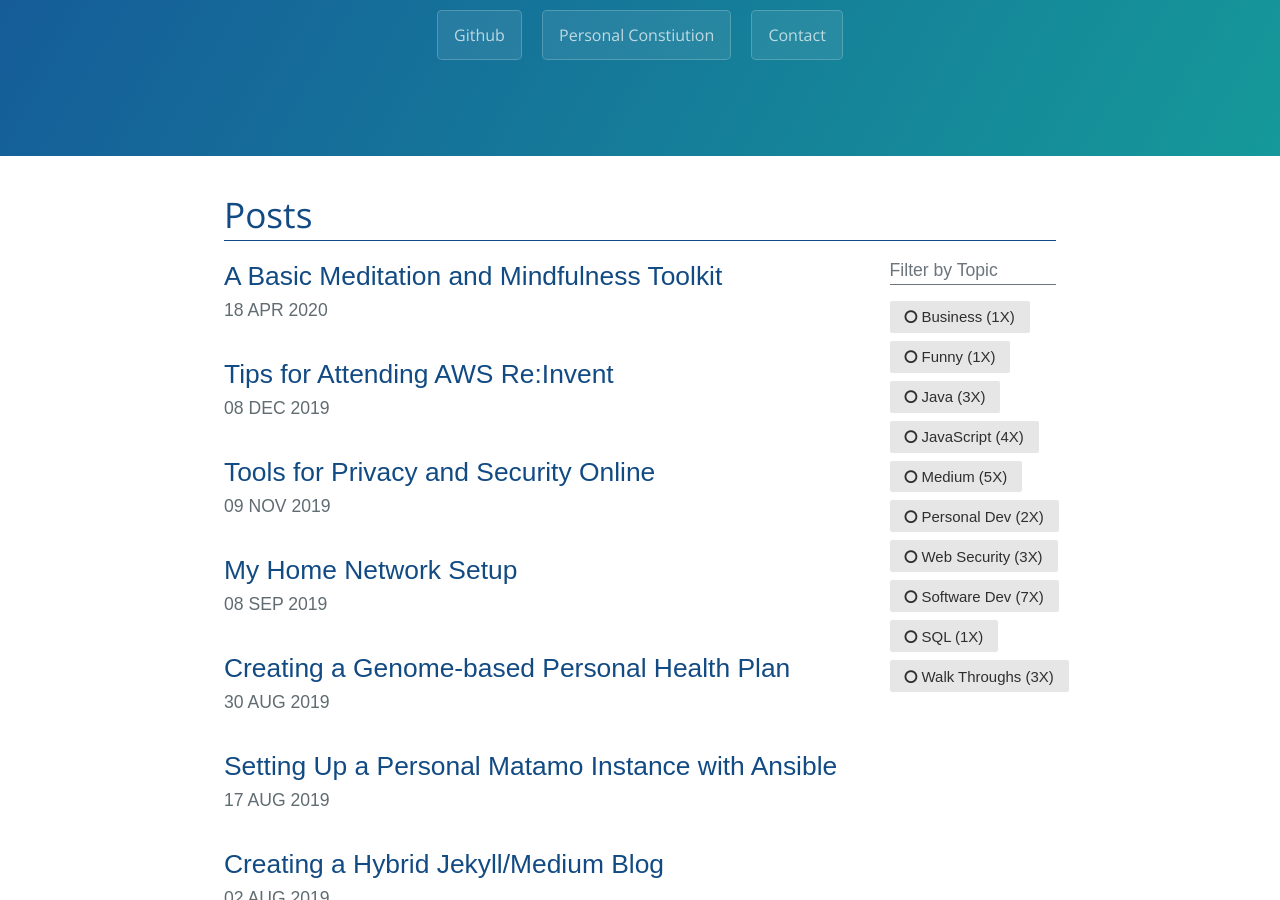
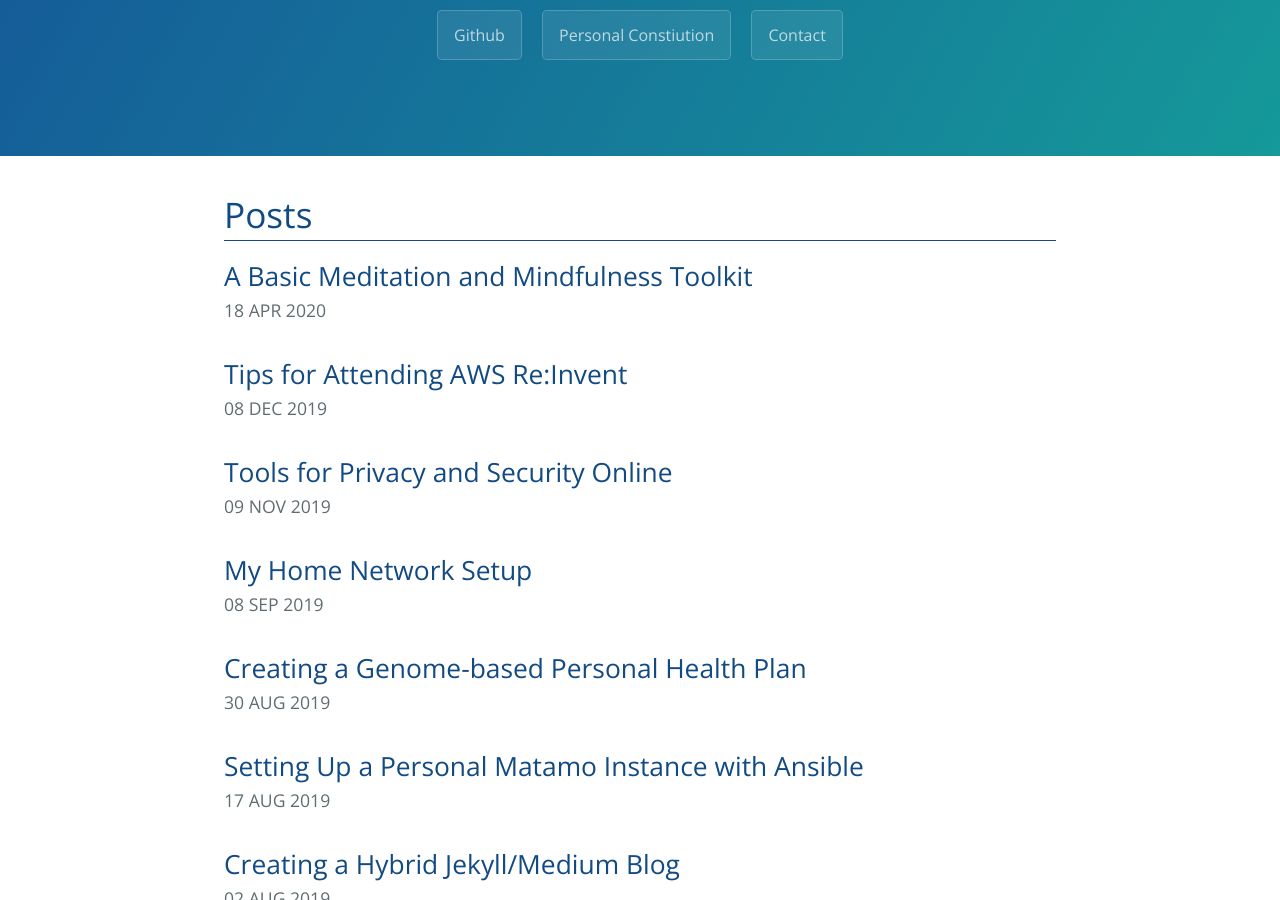
Before and after one commit to jonmbake/jonbake.com, a Jekyll site: the page built from index.md, in a window 1280 px wide and 900 px high, scrolled down 212 px. Built offline with Jekyll 4.4.1, drawn with Linux system fonts in a browser that asks for light colours; nearby versions of some CDN libraries.

Commit message:
Remove filter

```diff
--- a/_layouts/posts-list.html
+++ b/_layouts/posts-list.html
@@ -9,6 +9,5 @@
       {% include footer.html %}
     </section>
     <script src="https://code.jquery.com/jquery-3.4.1.min.js" integrity="sha256-CSXorXvZcTkaix6Yvo6HppcZGetbYMGWSFlBw8HfCJo=" crossorigin="anonymous"></script>
-    <script src="{{ '/assets/js/filter.js' | relative_url }}"></script>
   </body>
 </html>
--- a/assets/js/filter.js
+++ /dev/null
@@ -1,37 +0,0 @@
-$(document).ready(function() {
-  const TOPICS = [
-    {className: 'business', text: 'Business'},
-    {className: 'funny', text: 'Funny'},
-    {className: 'java', text: 'Java'},
-    {className: 'javascript', text: 'JavaScript'},
-    {className: 'medium', text: 'Medium'},
-    {className: 'personal_dev', text: 'Personal Dev'},
-    {className: 'security', text: 'Web Security'},
-    {className: 'software_dev', text: 'Software Dev'},
-    {className: 'sql', text: 'SQL'},
-    {className: 'walkthroughs', text: 'Walk Throughs'},
-  ];
-
-  const POST_SELECTOR = '.post';
-
-  const buttons = TOPICS.map((t, i) => {
-    const selector = $(POST_SELECTOR + '.' + t.className);
-    const $b = $('<button class="filter-btn pure-button" data-classname=".post.' + t.className + '"><i class="filter-icon fa fa-circle-o"></i> ' + t.text + ' (' + selector.length + 'X)</button>');
-    $b.on('click', function() {
-      if ($(this).hasClass('filter-btn-active')) {
-        $(this).removeClass('filter-btn-active').find('.filter-icon').removeClass('fa-check-circle-o').addClass('fa-circle-o');
-      } else {
-        $(this).addClass('filter-btn-active').find('.filter-icon').removeClass('fa-circle-o').addClass('fa-check-circle-o');
-        selector.show();
-      }
-      if ($('.filter-btn-active').length === 0) {
-        $(POST_SELECTOR).show();
-      } else {
-        $(POST_SELECTOR).hide();
-        $($('.filter-btn-active').map((i, a) => $(a).data('classname')).toArray().join(',')).show();
-      }
-    });
-    return $b;
-  })
-  $('.topic-filter').append(buttons);
-});
--- a/index.md
+++ b/index.md
@@ -2,20 +2,13 @@
 layout: posts-list
 title: Posts
 ---
-<div class="pure-g">
-  <div class="posts pure-u-4-5">
-    {% for post in site.posts %}
-      <div class="post {% if post.layout == 'medium' %}medium{% endif %} {{ post.tags | join }}">
-          <h2><a href="{% if post.layout == 'medium' %}{{ post.medium_url }}{% else %}{{ site.baseurl }}{{ post.url }}{% endif %}">{{ post.title }}</a></h2>
-          <div>
-            <time>{{ post.date | date_to_string | upcase }} </time>{% include post-tags.html %}
-          </div>
+<div class="posts">
+  {% for post in site.posts %}
+    <div class="post {% if post.layout == 'medium' %}medium{% endif %}">
+        <h2><a href="{% if post.layout == 'medium' %}{{ post.medium_url }}{% else %}{{ site.baseurl }}{{ post.url }}{% endif %}">{{ post.title }}</a></h2>
+        <div>
+          <time>{{ post.date | date_to_string | upcase }} </time>{% include post-tags.html %}
         </div>
-    {% endfor %}
-  </div>
-  <div class="posts pure-u-1-5">
-    <div class="filter-header">Filter by Topic</div>
-    <div class="topic-filter">
-    </div>
-  </div>
+      </div>
+  {% endfor %}
 </div>
```
